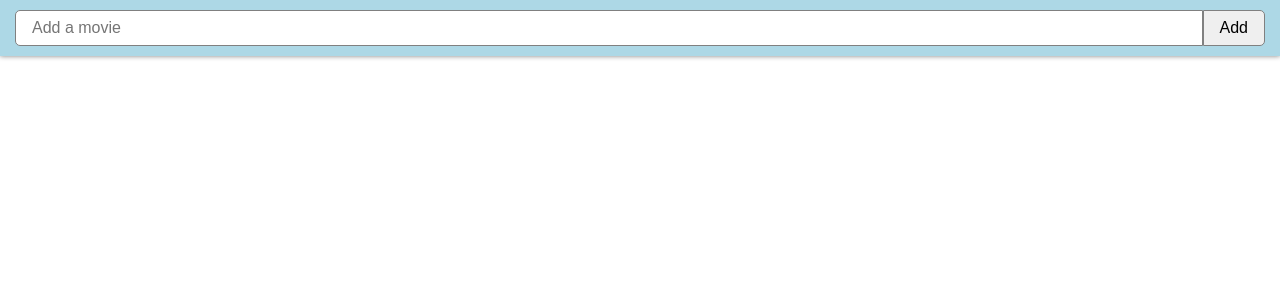
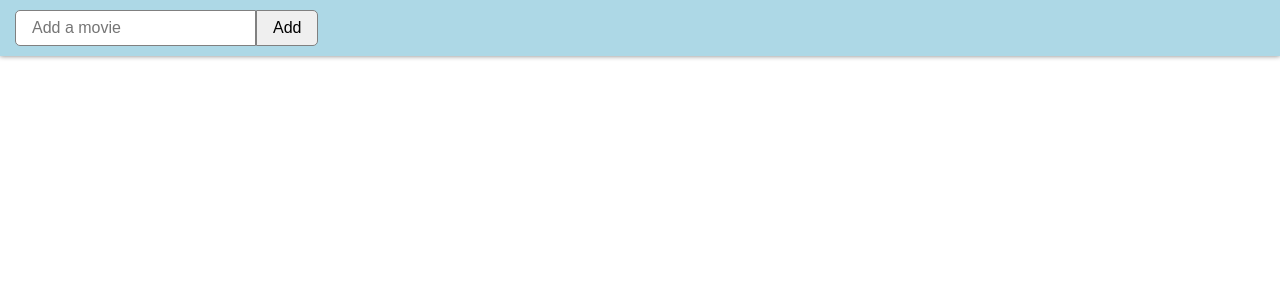
Before and after one commit to GuilhermeSnts/52-movie-challenge-app, a Vue app: page /movies in a window 1280 px wide. Shown: the top 300 px of the page. Built offline with nearby package versions, Linux system fonts and the light colour scheme.

Commit message:
using datalist instead input on searchbar

```diff
--- /dev/null
+++ b/src/components/atoms/MDatalist.vue
@@ -0,0 +1,36 @@
+<template lang="pug">
+  div
+    input(type="text" list="list" :placeholder="placeholder" :class="[expanse ? 'expanse' : '', roundLeft ? 'round-left' : '', roundRight ? 'round-right' : '']")
+    datalist#list
+      option(v-for="(option, index) in data" :key="index") {{option}}
+</template>
+
+<script>
+export default {
+  props: {
+    placeholder: String,
+    data: Array,
+    label: String,
+    expanse: Boolean,
+    roundRight: Boolean,
+    roundLeft: Boolean
+  }
+};
+</script>
+
+<style lang="sass" scoped>
+input
+    border: 1px solid grey
+    font-size: 1em
+    box-sizing: border-box
+    padding: 0.5em 1em
+input:focus
+  border: 1px solid #414141
+
+.round-left
+  border-radius: 5px 0px 0px 5px
+.round-right
+  border-radius: 0px 5px 5px 0px
+.expanse
+    width: 100%
+</style>
--- a/src/components/molecules/MovieSearch.vue
+++ b/src/components/molecules/MovieSearch.vue
@@ -1,9 +1,10 @@
 <template lang="pug">
   div(class="movie-search")
-    MInput(
+    MDatalist(
       expanse
       roundLeft
       placeholder="Add a movie"
+      :data="movieList"
       )
     MButton(
       label="Add"
@@ -13,11 +14,14 @@
 
 <script>
 import MButton from "../atoms/MButton";
-import MInput from "../atoms/MInput";
+import MDatalist from "../atoms/MDatalist";
 export default {
   components: {
     MButton,
-    MInput
+    MDatalist
+  },
+  props: {
+    movieList: Array
   }
 };
 </script>
--- a/src/components/organisms/SearchBar.vue
+++ b/src/components/organisms/SearchBar.vue
@@ -1,13 +1,21 @@
 <template lang="pug">
   div(class="search-bar")
-    MovieSearch
+    MovieSearch( :movieList="['A','B']")
 </template>
 
 <script>
 import MovieSearch from "../molecules/MovieSearch";
+import { mapGetters, mapActions } from "vuex";
 export default {
+  name: "search-bar",
   components: {
     MovieSearch
+  },
+  computed: {
+    ...mapGetters("movies", [])
+  },
+  methods: {
+    ...mapActions("movies", [])
   }
 };
 </script>
--- a/src/store/index.js
+++ b/src/store/index.js
@@ -1,11 +1,11 @@
 import Vue from "vue";
 import Vuex from "vuex";
+import movies from "./modules/movies";
 
 Vue.use(Vuex);
 
 export default new Vuex.Store({
-  state: {},
-  mutations: {},
-  actions: {},
-  modules: {}
+  modules: {
+    movies
+  }
 });
--- /dev/null
+++ b/src/store/modules/movies.js
@@ -0,0 +1,21 @@
+export default {
+  namespaced: true,
+  state: {
+    movieList: []
+  },
+  getters: {
+    getMoviesList(state) {
+      return state.movieList;
+    }
+  },
+  mutations: {
+      setMovieList(store, payload){
+          store.movieList = payload
+      }
+  },
+  actions: {
+    searchMovies({ commit }, payload) {
+        commit("setMovieList", payload)
+    }
+  }
+};
```
